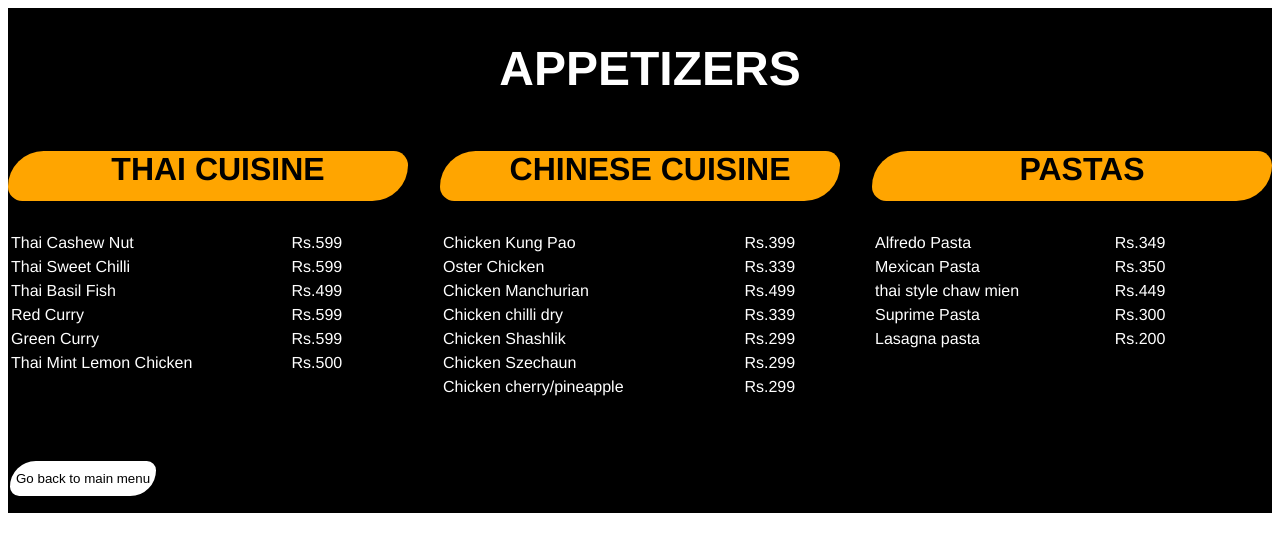
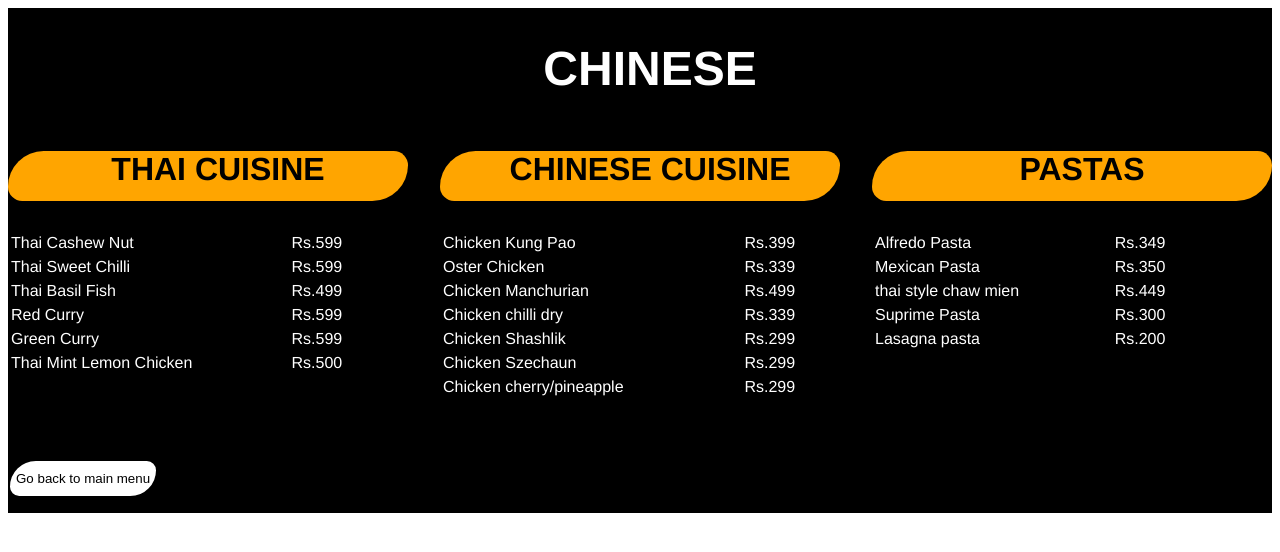
Before and after one commit to shizakhan/foodies-cafe, a plain HTML site: page chinese.html in a window 1280 px wide. Drawn offline with Linux system fonts and the light colour scheme.

Commit message:
Update chinese.html

```diff
--- a/chinese.html
+++ b/chinese.html
@@ -12,7 +12,7 @@
 
     <!------------------------ Fastfood menu  ---------------->
     <div class="menu-heading">
-        <h1><b>APPETIZERS</b></h1>
+        <h1><b>CHINESE</b></h1>
     </div>
     <div class="body">
         <div class="chicken-burgers">
```
